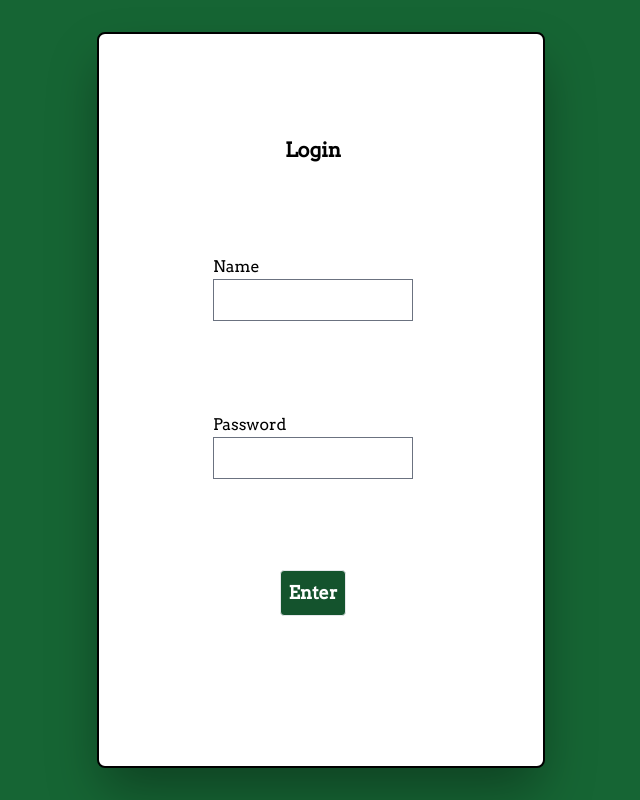
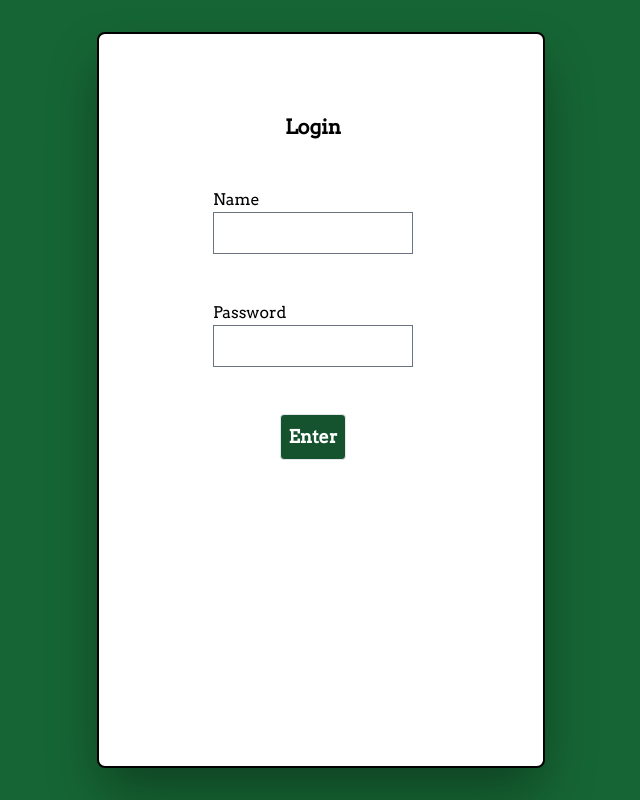
Before and after one commit to LukeStorry/wed, an Astro site: page /rsvp in a window 1280 px wide. Shown: the whole page, without its empty margins (319-959 px from the left). Built offline with nearby package versions, Linux system fonts and the light colour scheme; Astro itself is replaced by a stand-in of ours.

Commit message:
responsive login

```diff
--- a/src/layouts/Layout.astro
+++ b/src/layouts/Layout.astro
@@ -47,7 +47,7 @@ const Container = onCardClick ? "a" : "div";
   </head>
   <body
     transition:animate={{ forwards: rotate, backwards: rotate }}
-    class="flex h-svh w-screen items-center justify-center bg-green-800 p-4 sm:p-8"
+    class="flex h-svh w-screen min-w-[280px] items-center justify-center bg-green-800 p-4 sm:p-8"
   >
     <Container
       href={onCardClick}
--- a/src/pages/rsvp/index.astro
+++ b/src/pages/rsvp/index.astro
@@ -43,7 +43,7 @@ if (Astro.request.method === "POST") {
   <form
     action="/rsvp"
     method="POST"
-    class="flex h-full w-full flex-col items-center justify-around pb-24 pr-4 pt-12 align-middle"
+    class="flex h-full w-full flex-col items-center justify-around pb-24 pr-4 pt-12 align-middle sm:h-3/4"
   >
     <h2 class="text-xl font-bold">Login</h2>
     <div>
```
